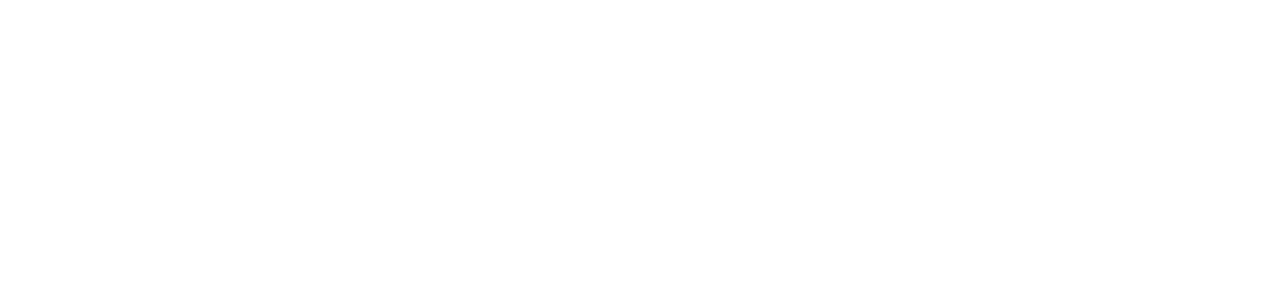
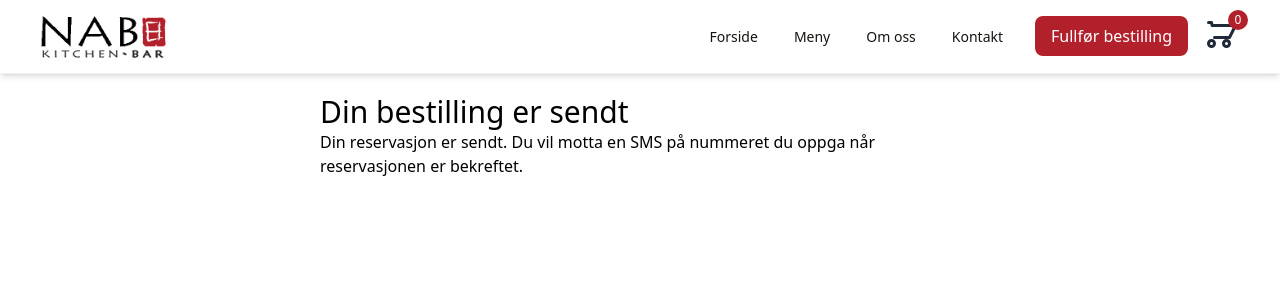
Before and after one commit to vegardlokreim/nabo-website, a React (Vite) app: page /sendt-reservasjon in a window 1280 px wide. Before the commit this address had no page. Shown: the top 300 px of the page. Built offline with nearby package versions, Linux system fonts and the light colour scheme.

Commit message:
table reservation confirmation page

```diff
--- a/src/App.tsx
+++ b/src/App.tsx
@@ -10,6 +10,7 @@ import ConfirmOrderPage from "./pages/ConfirmOrderPage.tsx";
 import OrderReceivedPage from "./pages/OrderRecievedPage.tsx";
 import TableReservationPage from "./pages/TableReservationPage.tsx";
 import ConfirmReservationpage from "./pages/ConfirmReservationPage.tsx";
+import ReservationReceivedPage from "./pages/ReservationReceivedPage.tsx";
 
 function App() {
     return (
@@ -25,6 +26,7 @@ function App() {
                     <Route path="/received-order/:id" element={<OrderReceivedPage />} />
                     <Route path="/reserver-bord" element={<TableReservationPage />} />
                     <Route path="/confirm-table-reservation/:id" element={<ConfirmReservationpage />} />
+                    <Route path="/sendt-reservasjon" element={<ReservationReceivedPage />} />
                 </Route>
             </Routes>
         </BrowserRouter>
--- a/src/pages/OrderSummary.tsx
+++ b/src/pages/OrderSummary.tsx
@@ -99,9 +99,6 @@ const OrderSummary: React.FC = () => {
                 };
 
                 const order = await axios.post('https://us-central1-naborestaurant-d4228.cloudfunctions.net/createOrder', requestBody)
-
-
-
 
                 // Clear localStorage and state after successful submission
                 localStorage.removeItem('orderType');
--- /dev/null
+++ b/src/pages/ReservationReceivedPage.tsx
@@ -0,0 +1,33 @@
+import { useParams } from "react-router-dom";
+import PageContainer from "../components/PageContainer";
+import { MenuItem } from "./OrderSummary";
+import { useEffect, useState } from "react";
+import axios from "axios";
+
+export type CreateOrderRequestBody = {
+    type: 'home' | 'table',
+    items: Array<MenuItem>,
+    user?: {
+        name: string,
+        phone: string,
+        message: string,
+        pickuptime: string
+    },
+    tableNumber?: number | string
+}
+
+export type FirestoreOrder = CreateOrderRequestBody & {
+    id: string,
+    isConfirmed: boolean,
+}
+
+function ReservationReceivedPage() {
+    return (
+        <PageContainer>
+            <h1 className="text-3xl">Din bestilling er sendt</h1>
+            Din reservasjon er sendt. Du vil motta en SMS på nummeret du oppga når reservasjonen er bekreftet.
+        </PageContainer>
+    );
+}
+
+export default ReservationReceivedPage;
--- a/src/pages/TableReservationPage.tsx
+++ b/src/pages/TableReservationPage.tsx
@@ -2,9 +2,11 @@ import { useState } from "react";
 import axios from "axios";
 import HeroSection from "../components/HeroSection";
 import PageContainer from "../components/PageContainer";
+import { useNavigate } from "react-router-dom";
 // import { useNavigate } from "react-router-dom";
 
 export default function TableReservationPage() {
+    const [error, setError] = useState<string | null>(null)
     const [formData, setFormData] = useState({
         name: "",
         phone: "",
@@ -12,7 +14,7 @@ export default function TableReservationPage() {
         date: ""
     });
 
-    // const navigate = useNavigate()
+    const navigate = useNavigate()
 
     const handleChange = (e: { target: { name: string; value: string; }; }) => {
         setFormData({
@@ -25,15 +27,15 @@ export default function TableReservationPage() {
         e.preventDefault();
 
         try {
-            const response = await axios.post("https://us-central1-naborestaurant-d4228.cloudfunctions.net/createTableReservation", formData);
-
-            console.log("Reservation created successfully:", response.data);
-            // You can add further success handling here, like showing a success message or redirecting.
+            await axios.post("https://us-central1-naborestaurant-d4228.cloudfunctions.net/createTableReservation", formData);
+            navigate("/sendt-reservasjon")
         } catch (error) {
             console.error("Error creating reservation:", error);
-            // Handle the error, show error messages, etc.
+            setError("Feil med reservasjon. Ring oss for å reservere bord.")
         }
     };
+
+    if (error) return <p>{error}</p>
 
     return (
         <PageContainer>
```
